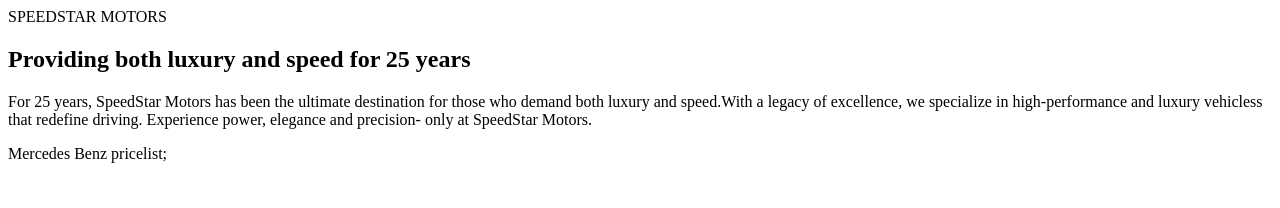
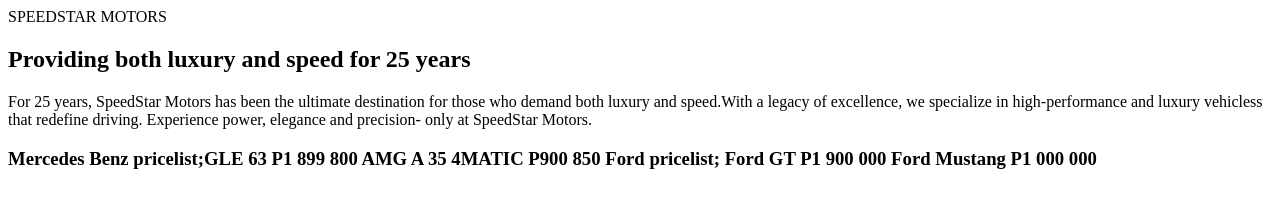
Before and after one commit to bida24-064/SpeedStar-Motors, a plain HTML site: page index.html in a window 1280 px wide. Drawn offline with Linux system fonts and the light colour scheme.

Commit message:
Update index.html

```diff
--- a/index.html
+++ b/index.html
@@ -4,5 +4,8 @@
 
 <p>For 25 years, SpeedStar Motors has been the ultimate destination for those who demand both luxury and speed.With a legacy of excellence, we specialize in high-performance and luxury vehicless that redefine driving. Experience power, elegance and precision- only at SpeedStar Motors.</p>
 
-<p> Mercedes Benz pricelist;</p>
+<h3> Mercedes Benz pricelist;GLE 63 P1 899 800
+                              AMG A 35 4MATIC P900 850
+     Ford pricelist; Ford GT P1 900 000
+                     Ford Mustang P1 000 000</h3>
 </html>
```
